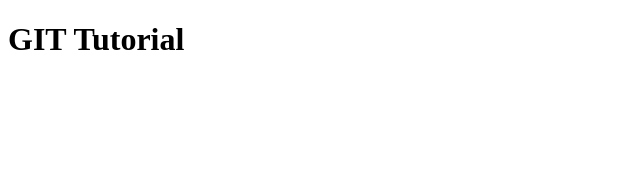
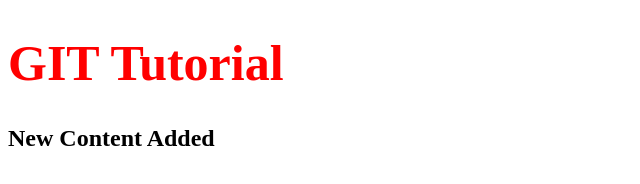
Before and after one commit to BITF19M022/BITF19M022_Repo1, a plain HTML site: page index.html in a window 1280 px wide. Shown: the whole page, without its empty margins (0-640 px from the left). Drawn offline with Linux system fonts and the light colour scheme.

Commit message:
content added

```diff
--- a/index.html
+++ b/index.html
@@ -5,8 +5,11 @@
     <meta http-equiv="X-UA-Compatible" content="IE=edge">
     <meta name="viewport" content="width=device-width, initial-scale=1.0">
     <title>Git</title>
+    <link rel="stylesheet" href="style.css">
+
 </head>
 <body>
     <h1>GIT Tutorial</h1>
+    <h2>New Content Added</h2>
 </body>
 </html>
```
